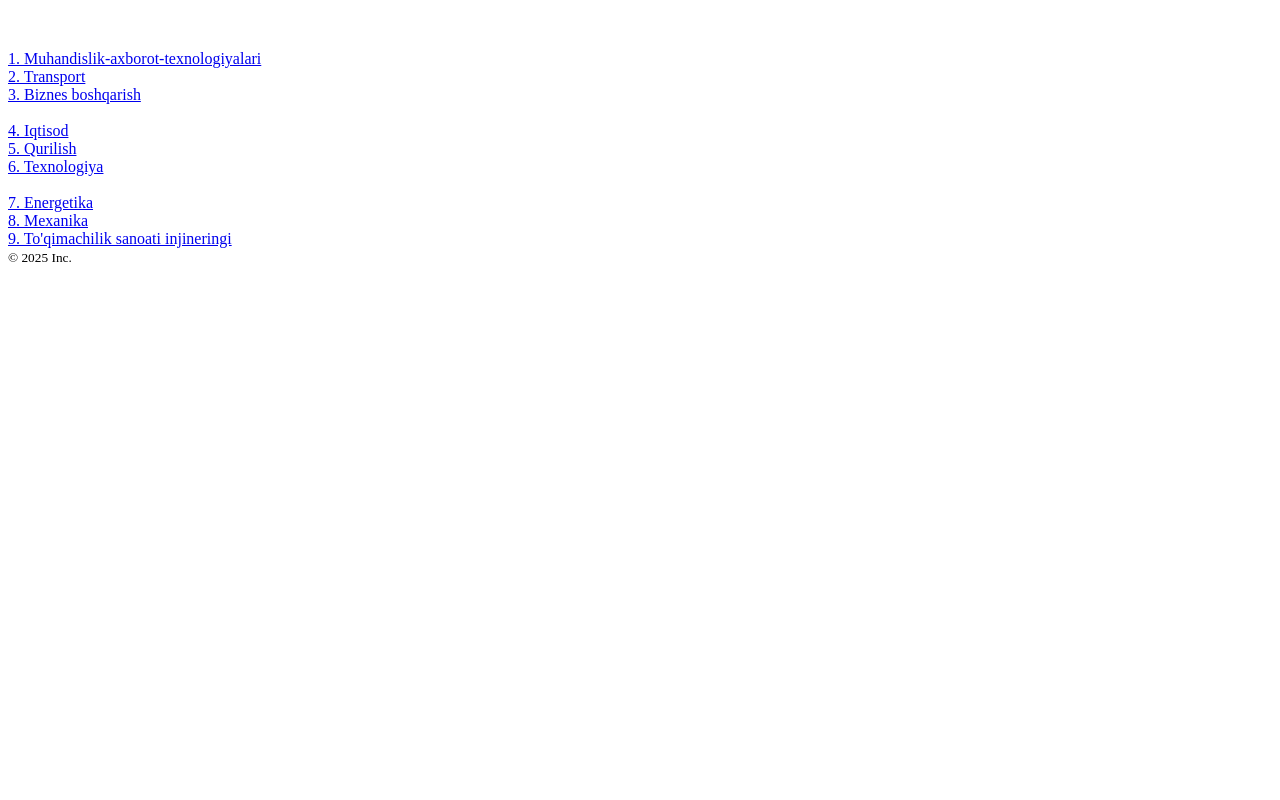
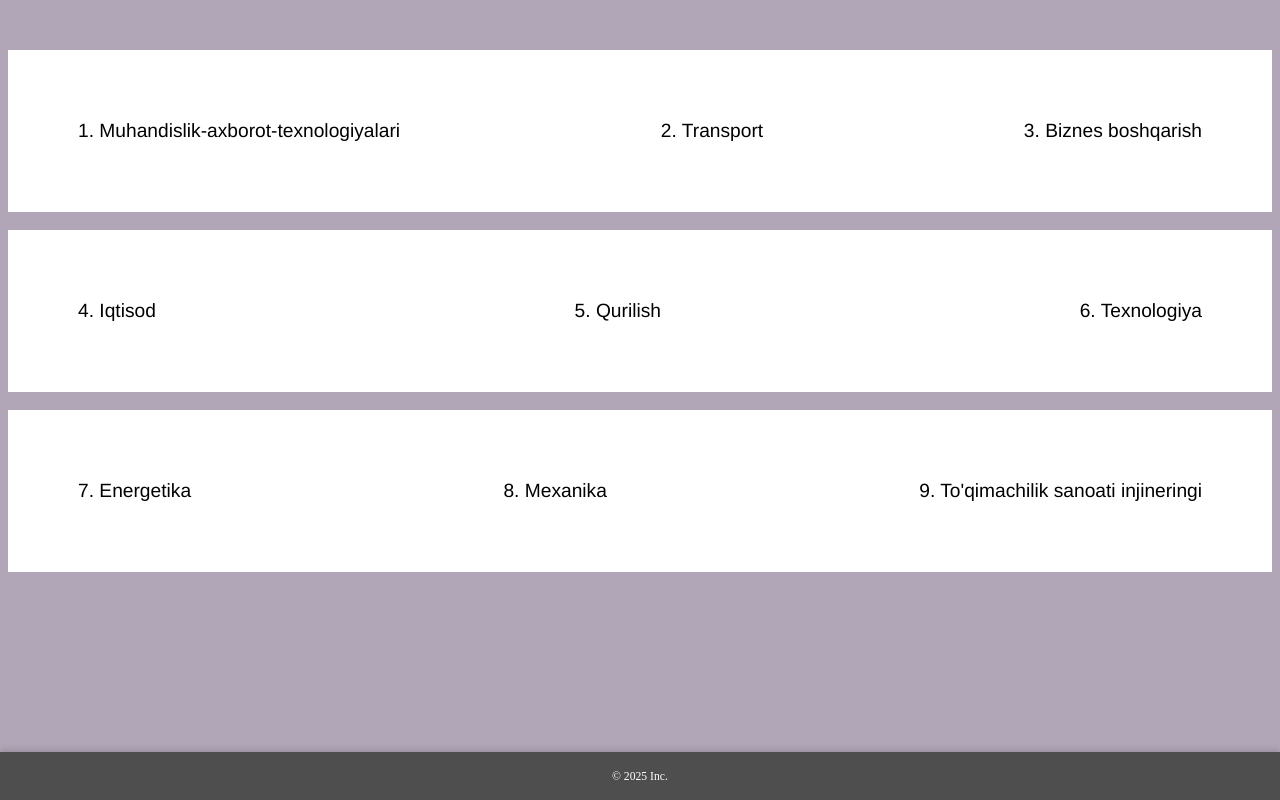
Before and after one commit to AbbosbekAi/My-Universitet, a plain HTML site: page Fakultet.html in a window 1280 px wide. Drawn offline with Linux system fonts and the light colour scheme; files that its build step writes are made by us from their sources; a script that the page names is missing.

Commit message:
Update style.css

```diff
--- a/style.css
+++ b/style.css
@@ -1,24 +1,22 @@
-.fakultet {
-    text-align: center;
-    text-align: left;
-    display: flex;
-    gap: 99px;
-    font-family: 'Franklin Gothic Medium', 'Arial Narrow', Arial;
+body {
+    background-color: #b0a6b7;
 }
 
-
-
+/** Bosh Sahifa style **/
 .logolar {
     display: flex;
     justify-content: space-between;
     align-items: center;
     padding: 20px 40px;
+    max-width: 100%;
+    height: auto;
 }
 
 .logolar img {
     width: 150px;
     height: auto;
     border-radius: 25%;
+    max-width: 100%;
 }
 
 .name {
@@ -35,3 +33,150 @@
     text-align: center;
     font-size: large;
 }
+
+
+
+/**  FAQ  **/
+
+.faq-boshqaruv {
+    margin-top: 20%;
+    text-align: center;
+    font-size: larger;
+}
+
+
+
+/* Fakultetlar */
+
+.fakultet1 {
+    display: flex;
+    text-align: left;
+}
+
+.fakultet1 {
+    display: flex;
+    text-align: right;
+}
+
+
+.top-section {
+    display: flex;
+    justify-content: space-between;
+    padding: 70px;
+    background-color: white;
+}
+
+.left-text {
+    font-family: 'Franklin Gothic Medium', 'Arial Narrow', Arial, sans-serif;
+    font-size: larger;
+}
+
+
+/** Fakultetlar hammasi **/
+
+.a {
+    color: black;            /* oddiy holatda qora */
+    text-decoration: none;   /* pastki chiziqni olib tashlaydi */
+}
+
+
+.b {
+    color: black;           /* oddiy holatda qora */
+    text-decoration: none;   /* pastki chiziqni olib tashlaydi */
+
+}
+
+
+.c {
+    color: black;            /* oddiy holatda qora */
+    text-decoration: none;   /* pastki chiziqni olib tashlaydi */
+}
+
+
+.d {
+    color: black;            /* oddiy holatda qora */
+    text-decoration: none;   /* pastki chiziqni olib tashlaydi */
+}
+
+
+.e {
+    color: black;            /* oddiy holatda qora */
+    text-decoration: none;   /* pastki chiziqni olib tashlaydi */
+}
+
+
+.f {
+    color: black;            /* oddiy holatda qora */
+    text-decoration: none;   /* pastki chiziqni olib tashlaydi */
+}
+
+
+.g {
+    color: black;            /* oddiy holatda qora */
+    text-decoration: none;   /* pastki chiziqni olib tashlaydi */
+}
+
+
+.h {
+    color: black;            /* oddiy holatda qora */
+    text-decoration: none;   /* pastki chiziqni olib tashlaydi */
+}
+
+
+.j {
+    color: black;            /* oddiy holatda qora */
+    text-decoration: none;   /* pastki chiziqni olib tashlaydi */
+}
+
+
+/** Fakultet Rasmlar **/
+.photo {
+    max-width: 100%;
+    height: auto;
+    display: flex;
+    border-radius: 5%;
+}
+
+
+/** Mobil UI **/
+
+.fakultet {
+    text-align: center;
+    display: flex;
+    font-size: x-large;
+    gap: 99px;
+    font-family: 'Franklin Gothic Medium', 'Arial Narrow', Arial;
+    justify-content: center; /* chiroyli markazlash uchun */
+    flex-wrap: wrap; /* juda kichik ekranda siqilmasligi uchun */
+    margin-top: 5%;
+}
+
+/* 📱 Mobil ekranlar uchun moslash */
+@media (max-width: 600px) {
+    .fakultet {
+        flex-direction: column; /* yonma-yon emas, pastma-past bo'ladi */
+        gap: 20px; /* mobil uchun masofa kichikroq */
+        font-size: medium; /* xohlasang shriftni ham moslashtirdik */
+
+    }
+}
+
+
+
+/** Web saytning eng pastki qismi uchun **/
+
+.fixed-footer {
+  position: fixed;
+  left: 0;
+  right: 0;
+  bottom: 0;
+  height: 48px;
+  display: flex;
+  align-items: center;
+  justify-content: center;
+  background: #4e4e4e;
+  color: #fff;
+  font-size: 14px;
+  z-index: 9999;
+  box-shadow: 0 -2px 6px rgba(0,0,0,0.15);
+}
```
